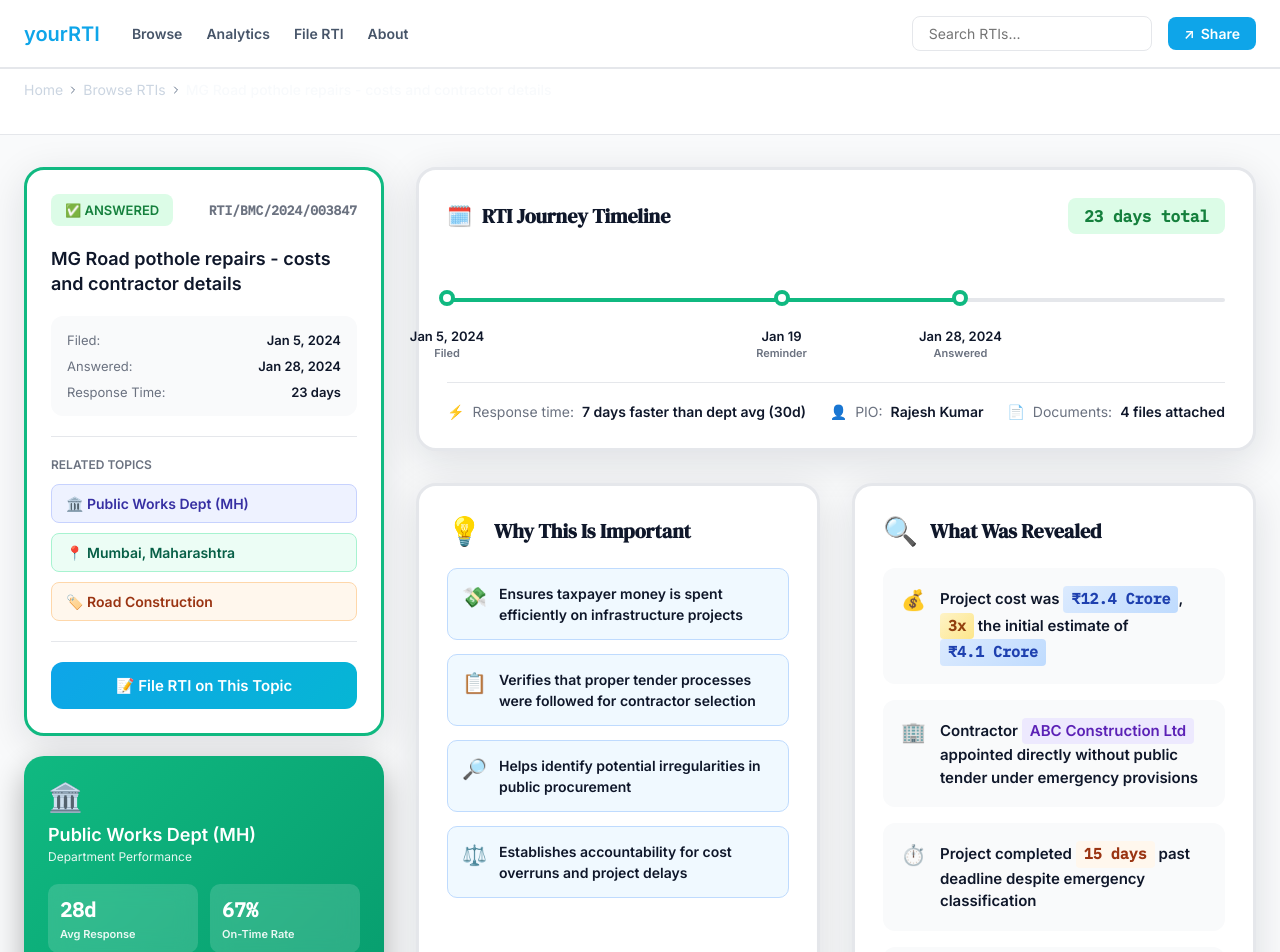
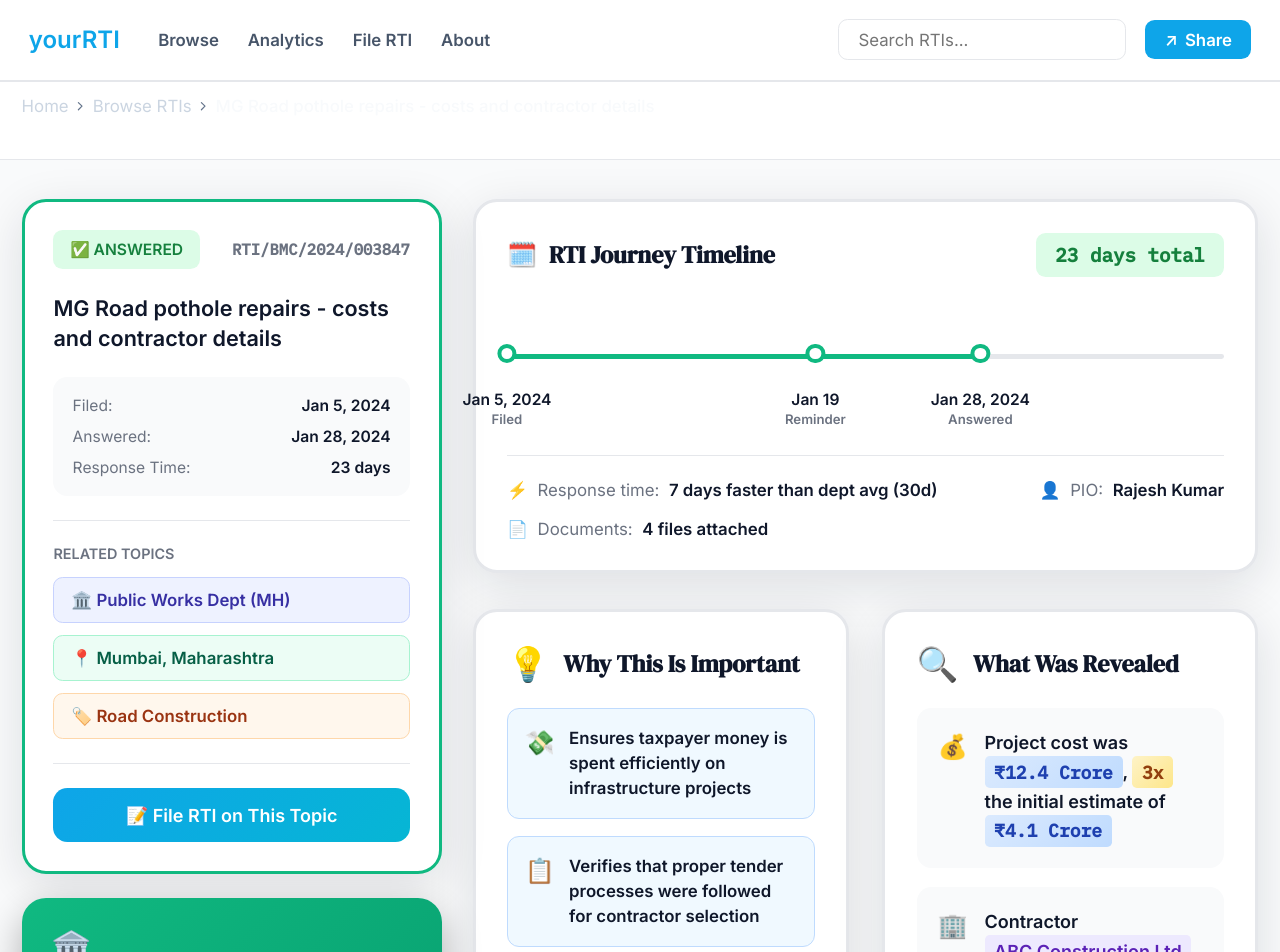
Before and after one commit to Yugantar-NGO/youRTI-UI, a Next.js app: page /rti/rti-001 in a window 1280 px wide. Shown: the top 952 px of the page. Built offline with nearby package versions, Linux system fonts and the light colour scheme.

Commit message:
feat(scale): add 1.2x zoom to entire layout
- Add zoom: 1.2 to body element for universal scaling
- Scales all fonts, spacing, padding, margins by 1.2x
- Provides consistent zoom effect across entire interface
- Simpler than individually scaling each component

```diff
--- a/src/components/features/rti-detail/molecules/ImprovedTimeline.module.css
+++ b/src/components/features/rti-detail/molecules/ImprovedTimeline.module.css
@@ -2,8 +2,8 @@
   background: white;
   border: 3px solid #e5e7eb;
   border-radius: 20px;
-  padding: 28px;
-  margin-bottom: 32px;
+  padding: 26px;
+  margin-bottom: 30px;
   box-shadow: 0 10px 40px rgba(15, 23, 42, 0.12);
   width: 100%;
   color: #0f172a;
--- a/src/components/features/rti-detail/molecules/KeyInfoCards.module.css
+++ b/src/components/features/rti-detail/molecules/KeyInfoCards.module.css
@@ -1,15 +1,15 @@
 .grid {
   display: grid;
   grid-template-columns: 1fr 1fr;
-  gap: 32px;
-  margin-bottom: 32px;
+  gap: 28px;
+  margin-bottom: 30px;
 }
 
 .card {
   background: white;
   border: 3px solid #e5e7eb;
   border-radius: 20px;
-  padding: 28px;
+  padding: 26px;
   box-shadow: 0 10px 40px rgba(15, 23, 42, 0.12);
 }
 
--- a/src/components/features/rti-detail/organisms/NewRTIDetailLayout.module.css
+++ b/src/components/features/rti-detail/organisms/NewRTIDetailLayout.module.css
@@ -5,17 +5,17 @@
 
 .breadcrumbsWrapper {
   background: white;
-  padding: 12px 24px;
+  padding: 12px 18px;
   border-bottom: 1px solid #e5e7eb;
 }
 
 .container {
-  max-width: 1400px;
+  max-width: 1420px;
   margin: 0 auto;
-  padding: 32px 24px;
+  padding: 32px 18px;
   display: grid;
-  grid-template-columns: 360px minmax(0, 1fr);
-  gap: 32px;
+  grid-template-columns: 350px minmax(0, 1fr);
+  gap: 26px;
   align-items: start;
 }
 
--- a/src/styles/globals.css
+++ b/src/styles/globals.css
@@ -207,6 +207,7 @@ body {
   color: #0F172A;
   background-color: var(--color-bg-primary);
   overflow-x: hidden;
+  zoom: 1.2;
 }
 
 /* =================================
```
